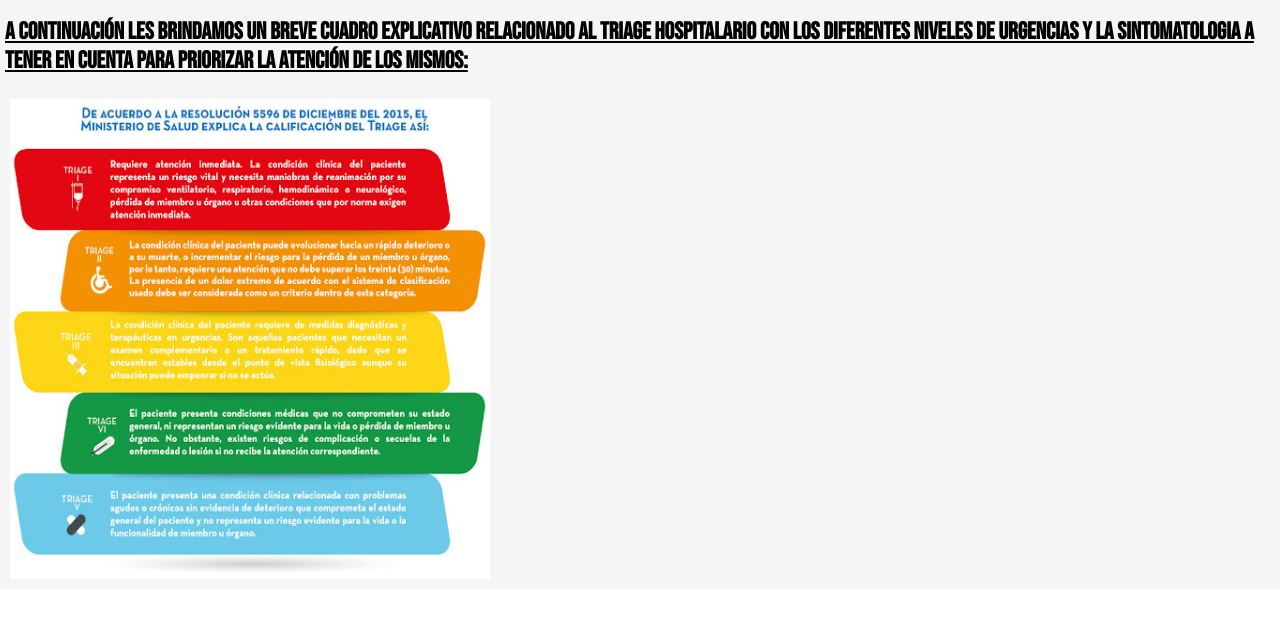
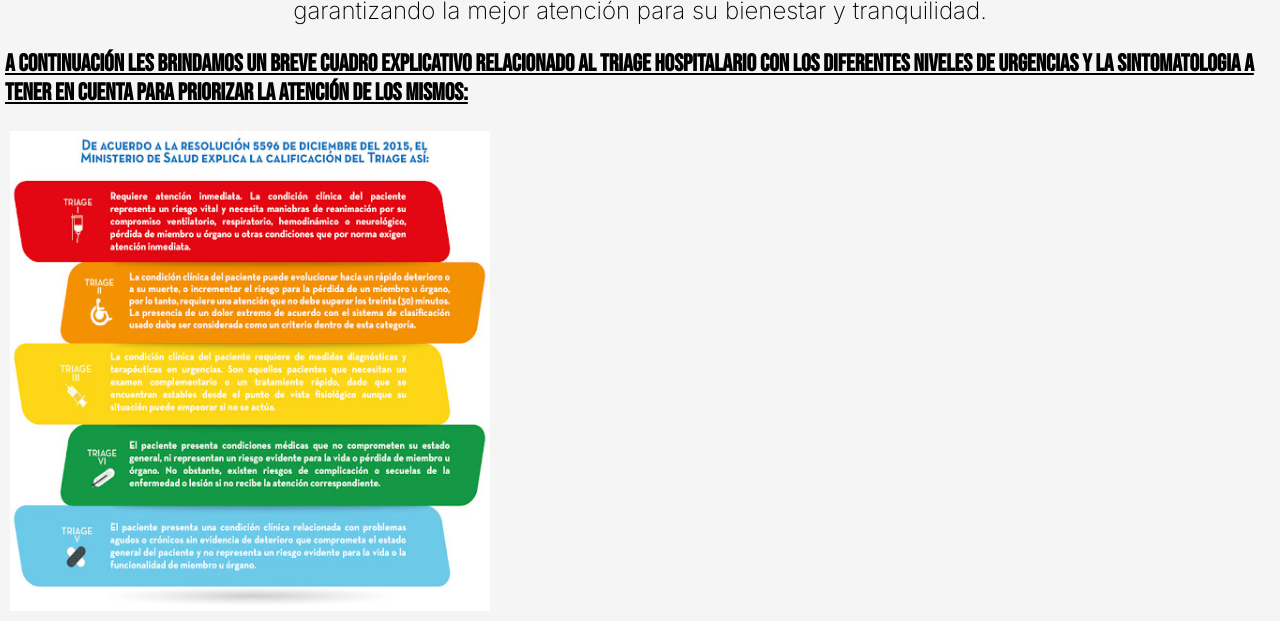
Before and after one commit to FacuBql/Obra-Social-Baquela, a plain HTML site: page urgencias.html in a window 1280 px wide. Shown: the part 229-850 px from the top of the page. Before the commit the page ends 818 px from the top, so only its background shows below. Drawn offline with nearby package versions, Linux system fonts and the light colour scheme.

Commit message:
correccion media queries

```diff
--- a/Estilos/style-atencion.css
+++ b/Estilos/style-atencion.css
@@ -45,3 +45,32 @@ h5 {
 footer {
     background-color: whitesmoke;
 }
+
+/** Media queries **/
+
+/* Mobile */
+
+@media only screen and (max-width: 480px) {
+    body {
+        background-color: whitesmoke;
+        font-size: 16px;
+    }
+}
+
+/* Tablet */
+
+@media only screen and (min-width: 481px) and (max-width: 968px) {
+    body {
+        background-color: whitesmoke;
+        font-size: 28px;
+    }
+}
+
+/* Desktop */
+
+@media only screen and (min-width: 969px) {
+    body {
+        background-color: whitesmoke;
+        font-size: 44px;
+    }
+}
--- a/Estilos/style-cartilla.css
+++ b/Estilos/style-cartilla.css
@@ -100,3 +100,32 @@ footer {
     .div54 { grid-area: 12 / 4 / 13 / 5; border: 2px solid black;}
     .div55 { grid-area: 13 / 4 / 14 / 5; border: 2px solid black;}
     .div56 { grid-area: 14 / 4 / 15 / 5; border: 2px solid black;}
+
+/** Media queries **/
+
+/* Mobile */
+
+@media only screen and (max-width: 480px) {
+    body {
+        background-color: whitesmoke;
+        font-size: 16px;
+    }
+}
+
+/* Tablet */
+
+@media only screen and (min-width: 481px) and (max-width: 968px) {
+    body {
+        background-color: whitesmoke;
+        font-size: 28px;
+    }
+}
+
+/* Desktop */
+
+@media only screen and (min-width: 969px) {
+    body {
+        background-color: whitesmoke;
+        font-size: 44px;
+    }
+}
--- a/Estilos/style-coberturas.css
+++ b/Estilos/style-coberturas.css
@@ -48,3 +48,32 @@
 footer {
     background-color: whitesmoke;
 }
+
+/** Media queries **/
+
+/* Mobile */
+
+@media only screen and (max-width: 480px) {
+    body {
+        background-color: whitesmoke;
+        font-size: 16px;
+    }
+}
+
+/* Tablet */
+
+@media only screen and (min-width: 481px) and (max-width: 968px) {
+    body {
+        background-color: whitesmoke;
+        font-size: 28px;
+    }
+}
+
+/* Desktop */
+
+@media only screen and (min-width: 969px) {
+    body {
+        background-color: whitesmoke;
+        font-size: 44px;
+    }
+}
--- a/Estilos/style-consultorios.css
+++ b/Estilos/style-consultorios.css
@@ -20,3 +20,32 @@
     font-size: x-large;
     font-family: 'Inter', sans-serif;
 }
+
+/** Media queries **/
+
+/* Mobile */
+
+@media only screen and (max-width: 480px) {
+    body {
+        background-color: whitesmoke;
+        font-size: 16px;
+    }
+}
+
+/* Tablet */
+
+@media only screen and (min-width: 481px) and (max-width: 968px) {
+    body {
+        background-color: whitesmoke;
+        font-size: 28px;
+    }
+}
+
+/* Desktop */
+
+@media only screen and (min-width: 969px) {
+    body {
+        background-color: whitesmoke;
+        font-size: 44px;
+    }
+}
--- a/Estilos/style-index.css
+++ b/Estilos/style-index.css
@@ -86,3 +86,32 @@ h5 {
     justify-content: flex-end;
 }
 /* Fin de footer */
+
+/** Media queries **/
+
+/* Mobile */
+
+@media only screen and (max-width: 480px) {
+    body {
+        background-color: whitesmoke;
+        font-size: 16px;
+    }
+}
+
+/* Tablet */
+
+@media only screen and (min-width: 481px) and (max-width: 968px) {
+    body {
+        background-color: whitesmoke;
+        font-size: 28px;
+    }
+}
+
+/* Desktop */
+
+@media only screen and (min-width: 969px) {
+    body {
+        background-color: whitesmoke;
+        font-size: 44px;
+    }
+}
--- a/Estilos/style-urgencias.css
+++ b/Estilos/style-urgencias.css
@@ -43,3 +43,32 @@ h5 {
 img {
     padding: 10px;
 }
+
+/** Media queries **/
+
+/* Mobile */
+
+@media only screen and (max-width: 480px) {
+    body {
+        background-color: whitesmoke;
+        font-size: 16px;
+    }
+}
+
+/* Tablet */
+
+@media only screen and (min-width: 481px) and (max-width: 968px) {
+    body {
+        background-color: whitesmoke;
+        font-size: 28px;
+    }
+}
+
+/* Desktop */
+
+@media only screen and (min-width: 969px) {
+    body {
+        background-color: whitesmoke;
+        font-size: 44px;
+    }
+}
```
